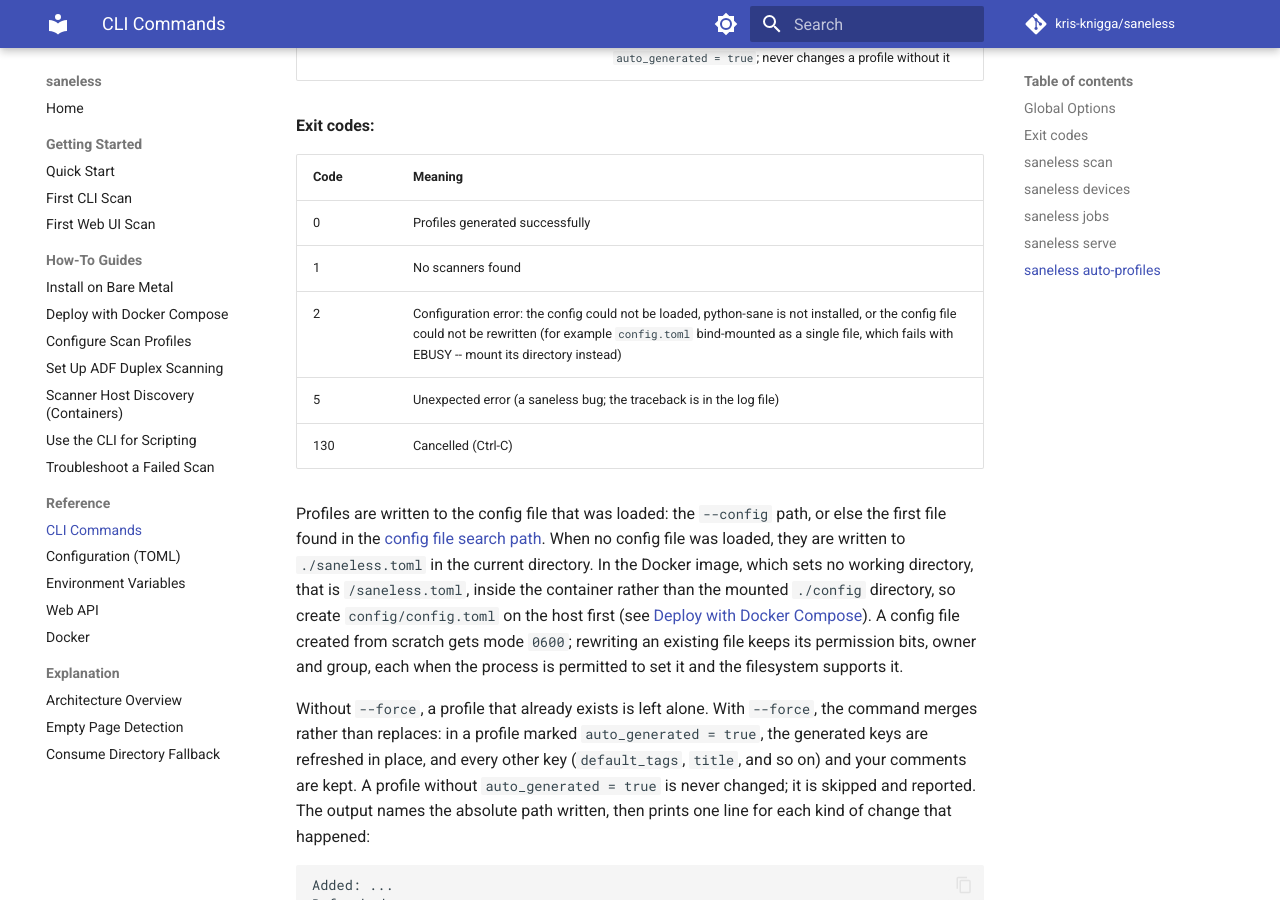
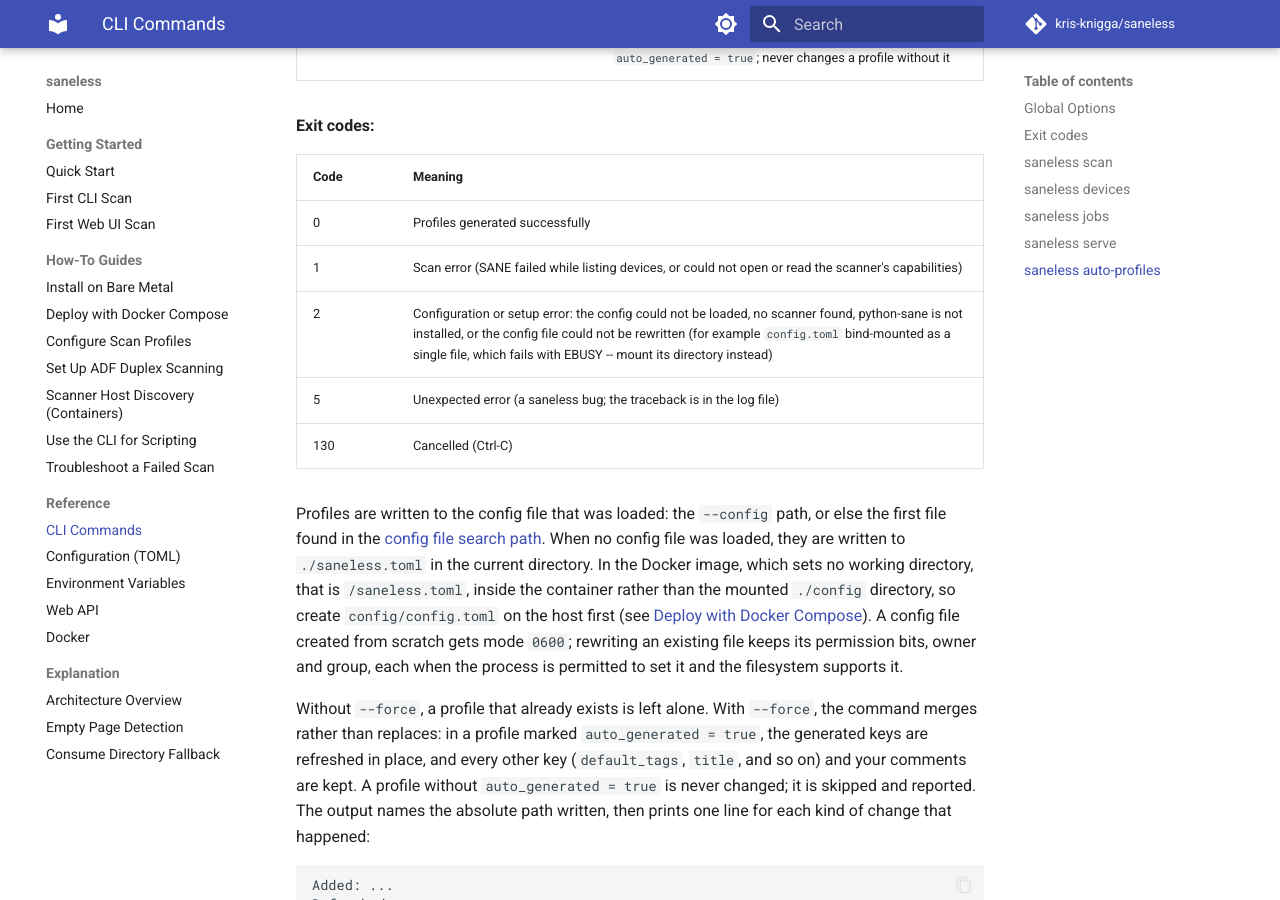
Before and after one commit to kdknigga/saneless, an MkDocs documentation site: the page built from docs/reference/cli-commands.md, in a window 1280 px wide and 900 px high, scrolled down 5392 px. Built offline with MkDocs 1.6.1 and Material for MkDocs 9.7.7, drawn with Linux system fonts in a browser that asks for light colours; comment, search, counter and statistics services are not loaded.

Commit message:
fix(28): WR-06 exit 2 for no scanner found on auto-profiles too
D-07 files 'No scanner found' under exit 2 on every command. auto-profiles
now raises ConfigError through the guard instead of exiting 1, its exit
table lists the real exit-1 causes, and the doc-truth test pins the row.

Co-Authored-By: Claude Opus 5 <noreply@anthropic.com>

```diff
--- a/docs/reference/cli-commands.md
+++ b/docs/reference/cli-commands.md
@@ -174,8 +174,8 @@ saneless [--config PATH] [-v] auto-profiles [--force]
 | Code | Meaning |
 |------|---------|
 | 0 | Profiles generated successfully |
-| 1 | No scanners found |
-| 2 | Configuration error: the config could not be loaded, python-sane is not installed, or the config file could not be rewritten (for example `config.toml` bind-mounted as a single file, which fails with EBUSY -- mount its directory instead) |
+| 1 | Scan error (SANE failed while listing devices, or could not open or read the scanner's capabilities) |
+| 2 | Configuration or setup error: the config could not be loaded, no scanner found, python-sane is not installed, or the config file could not be rewritten (for example `config.toml` bind-mounted as a single file, which fails with EBUSY -- mount its directory instead) |
 | 5 | Unexpected error (a saneless bug; the traceback is in the log file) |
 | 130 | Cancelled (Ctrl-C) |
 
```
Also changed, not shown: docs/how-to/troubleshoot-a-failed-scan.md (+2 -2 lines), 3 other files.
